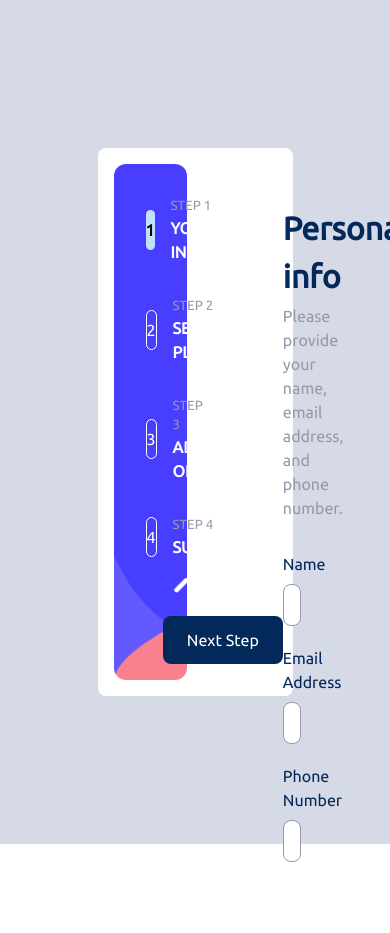
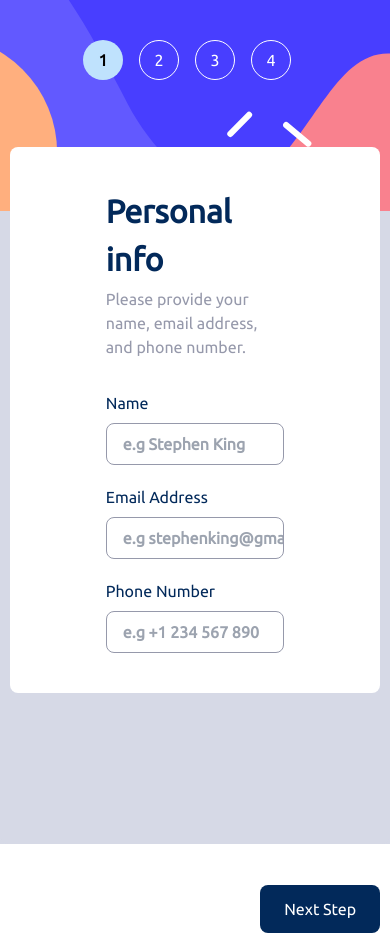
Before and after one commit to buseseker/multi-step-form, a React (Create React App) app: page /personel-info in a window 390 px wide. Before the commit the page ends 862 px from the top, so only its background shows below. Built offline with nearby package versions, Linux system fonts and the light colour scheme.

Commit message:
Responsive CSS

```diff
--- a/src/components/personelInfoForm/PersonelInfoForm.js
+++ b/src/components/personelInfoForm/PersonelInfoForm.js
@@ -29,7 +29,7 @@ const PersonelInfoForm = () => {
   };
 
   return (
-    <div className='form-section flex items-center flex-col gap-y-8 w-full px-24 pt-10 relative'>
+    <div className='form-section flex items-center flex-col gap-y-8 px-24 pt-10 relative  sm:pb-10 lg:pb-0 lg:w-full sm:w-[95%] sm:mx-auto sm:-my-16 lg:my-0 sm:bg-white sm:rounded-lg'>
       <div className='form-header w-full flex flex-col gap-y-1'>
         <h1 className='text-h1 text-marine-blue font-black'>Personal info</h1>
         <p className='text-cool-gray '>Please provide your name, email address, and phone number.</p>
@@ -99,7 +99,7 @@ const PersonelInfoForm = () => {
           </div>
         </form>
       </div>
-      <div className='flex justify-end absolute bottom-4 right-24'>
+      <div className='flex justify-end absolute lg:right-24 sm:right-0 lg:bottom-4 sm:-bottom-60 sm:w-full'>
         <button
           className='btn bg-marine-blue text-white py-3 px-6 rounded-lg w-max self-end hover:bg-button-hover-blue'
           type='submit'
--- a/src/pages/personel-info/PersonelInfo.js
+++ b/src/pages/personel-info/PersonelInfo.js
@@ -4,47 +4,48 @@ import PersonelInfoForm from '../../components/personelInfoForm/PersonelInfoForm
 const PersonelInfo = () => {
   return (
     <div className='body bg-light-gray h-screen flex justify-center items-center font-ubuntu'>
-      <div className='form-container bg-white flex h-[65vh] w-1/2 p-4 rounded-lg'>
-        <div className='form-sidebar h-full w-[45%] bg-desktop-sidebar bg-center bg-no-repeat bg-cover rounded-xl flex flex-col p-8 gap-y-8'>
-          <div className='step flex items-center gap-x-4 '>
+      <div className='form-container flex rounded-lg lg:h-[65vh] sm:h-full lg:w-1/2 sm:w-full lg:bg-white sm:bg-light-gray sm:flex-col lg:flex-row lg:p-4 '>
+        <div className='form-sidebar flex lg:flex-col sm:justify-center lg:justify-start p-8 sm:p-10 gap-y-8 lg:h-full sm:h-[25%] lg:w-[45%] sm:w-full lg:bg-desktop-sidebar sm:bg-mobile-sidebar bg-center bg-no-repeat bg-cover lg:rounded-xl'>
+          <div className='step flex lg:items-center gap-x-4 '>
             <div className='step-number flex justify-center items-center bg-light-blue w-10 h-10 rounded-full'>
               <p className='text-black font-extrabold'>1</p>
             </div>
             <div className='step-text'>
-              <h5 className='text-cool-gray font-thin text-h5'>STEP 1</h5>
-              <h4 className='text-white font-bold'>YOUR INFO</h4>
+              <h5 className='text-cool-gray font-thin text-h5 sm:hidden lg:block'>STEP 1</h5>
+              <h4 className='text-white font-bold sm:hidden lg:block'>YOUR INFO</h4>
             </div>
           </div>
-          <div className='step flex items-center gap-x-4'>
+          <div className='step flex lg:items-center gap-x-4'>
             <div className='step-number flex justify-center items-center border border-white w-10 h-10 rounded-full'>
               <p className='text-white'>2</p>
             </div>
             <div className='step-text'>
-              <h5 className='text-cool-gray font-thin text-h5'>STEP 2</h5>
-              <h4 className='text-white font-bold'>SELECT PLAN</h4>
+              <h5 className='text-cool-gray font-thin text-h5 sm:hidden lg:block'>STEP 2</h5>
+              <h4 className='text-white font-bold sm:hidden lg:block'>SELECT PLAN</h4>
             </div>
           </div>
-          <div className='step flex items-center gap-x-4'>
+          <div className='step flex lg:items-center gap-x-4'>
             <div className='step-number flex justify-center items-center border border-white w-10 h-10 rounded-full'>
               <p className='text-white'>3</p>
             </div>
             <div className='step-text'>
-              <h5 className='text-cool-gray font-thin text-h5'>STEP 3</h5>
-              <h4 className='text-white font-bold'>ADD-ONS</h4>
+              <h5 className='text-cool-gray font-thin text-h5 sm:hidden lg:block'>STEP 3</h5>
+              <h4 className='text-white font-bold sm:hidden lg:block'>ADD-ONS</h4>
             </div>
           </div>
-          <div className='step flex items-center gap-x-4'>
+          <div className='step flex lg:items-center gap-x-4'>
             <div className='step-number flex justify-center items-center border border-white w-10 h-10 rounded-full'>
               <p className='text-white'>4</p>
             </div>
             <div className='step-text'>
-              <h5 className='text-cool-gray font-thin text-h5'>STEP 4</h5>
-              <h4 className='text-white font-bold'>SUMMARY</h4>
+              <h5 className='text-cool-gray font-thin text-h5 sm:hidden lg:block'>STEP 4</h5>
+              <h4 className='text-white font-bold sm:hidden lg:block'>SUMMARY</h4>
             </div>
           </div>
         </div>
         <PersonelInfoForm />
       </div>
+
     </div>
   );
 };
```
